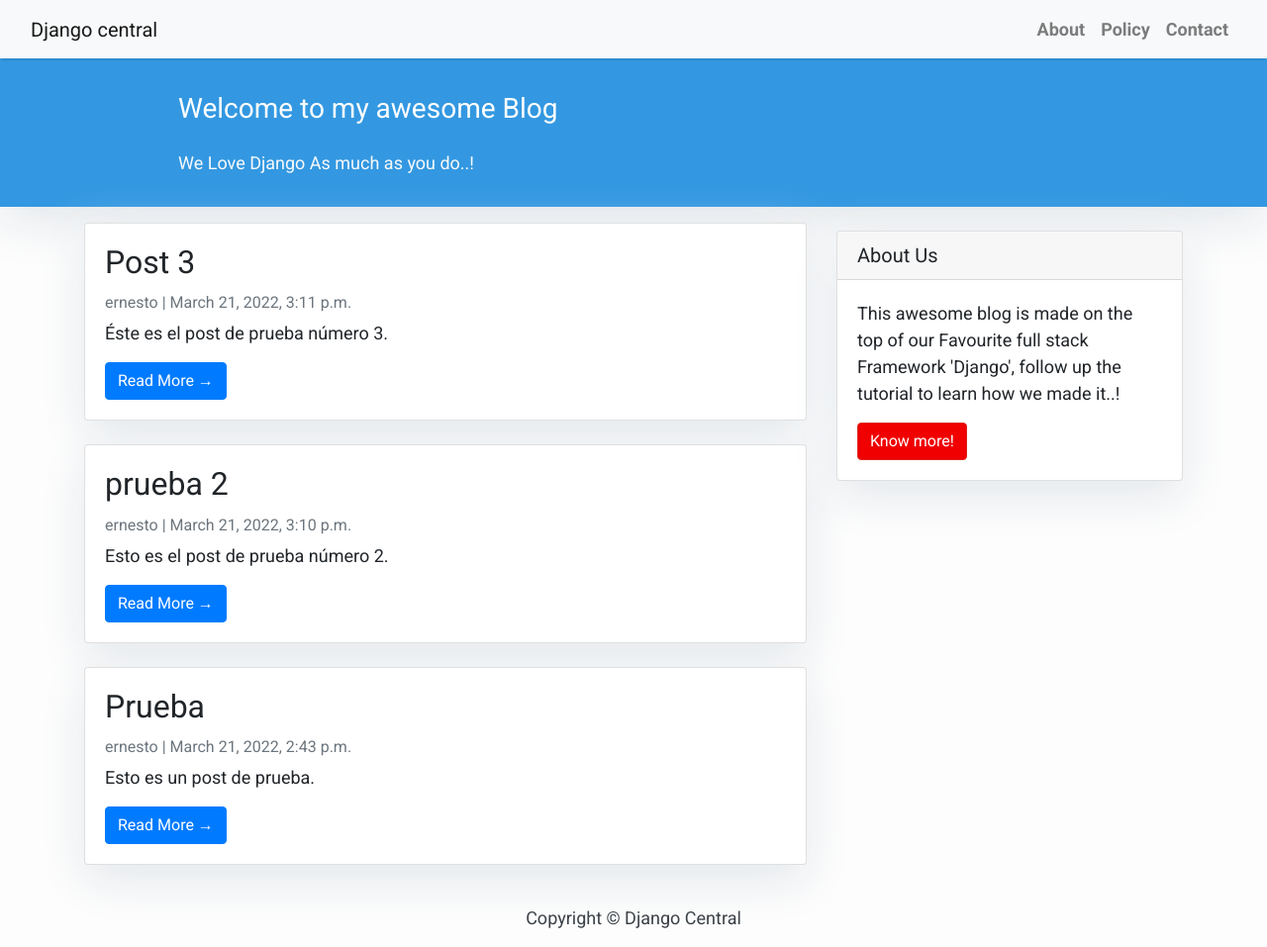
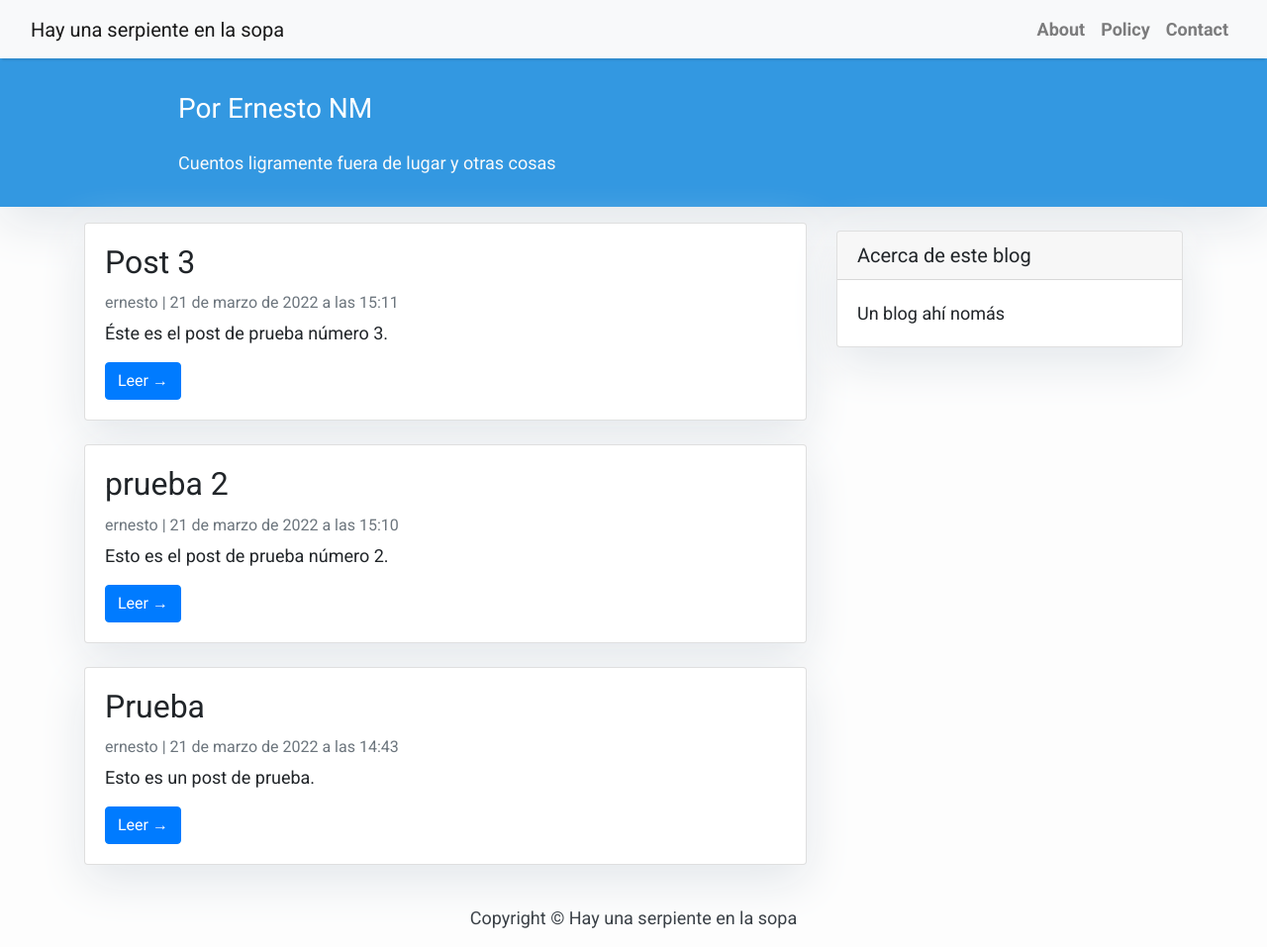
Before and after one commit to ErnestoNM/blog-husels, a Django app: page / in a window 1280 px wide. Shown: the whole page at 99% size. Run offline with Django 4.2, Linux system fonts and the light colour scheme; data comes from the database, SQL or seed files in the repository; some libraries are stand-ins or nearby versions.

Commit message:
Mejor personalizado

```diff
--- a/husels/blog/models.py
+++ b/husels/blog/models.py
@@ -9,12 +9,12 @@ STATUS = (
 )
 
 class Post(models.Model):
-    title = models.CharField(max_length=200, unique=True)
+    title = models.CharField(max_length=200, unique=True, verbose_name='Título')
     slug = models.SlugField(max_length=200, unique=True)
     author = models.ForeignKey(User, on_delete= models.CASCADE,related_name='blog_posts')
     updated_on = models.DateTimeField(auto_now= True)
     content = models.TextField()
-    created_on = models.DateTimeField(auto_now_add=True)
+    created_on = models.DateTimeField(auto_now_add=True, verbose_name='Fecha de creación')
     status = models.IntegerField(choices=STATUS, default=0)
 
     class Meta:
--- a/husels/husels/settings.py
+++ b/husels/husels/settings.py
@@ -106,7 +106,7 @@ AUTH_PASSWORD_VALIDATORS = [
 # Internationalization
 # https://docs.djangoproject.com/en/4.0/topics/i18n/
 
-LANGUAGE_CODE = 'en-us'
+LANGUAGE_CODE = 'es'
 
 TIME_ZONE = 'UTC'
 
--- a/husels/husels/urls.py
+++ b/husels/husels/urls.py
@@ -17,6 +17,6 @@ from django.contrib import admin
 from django.urls import path, include
 
 urlpatterns = [
+    path('admin/', admin.site.urls),
     path('', include('blog.urls')),
-    path('admin/', admin.site.urls),
 ]
--- a/husels/templates/base.html
+++ b/husels/templates/base.html
@@ -1,7 +1,7 @@
 <!DOCTYPE html>
 <html>
     <head>
-        <title>Django Central</title>
+        <title>Hay una serpiente en la sopa</title>
         <link href="https://fonts.googleapis.com/css?family=Roboto:400,700"
               rel="stylesheet">
         <meta name="google" content="notranslate" />
@@ -38,7 +38,7 @@
         <nav class="navbar navbar-expand-lg navbar-light bg-light shadow"
              id="mainNav">
             <div class="container-fluid">
-                <a class="navbar-brand" href="{% url 'home' %}">Django central</a>
+                <a class="navbar-brand" href="{% url 'home' %}">Hay una serpiente en la sopa</a>
                 <button class="navbar-toggler navbar-toggler-right"
                         type="button"
                         data-toggle="collapse"
@@ -69,7 +69,7 @@
         <!-- Footer -->
         <footer class="py-3 bg-grey">
             <p class="m-0 text-dark text-center ">
-                Copyright &copy; Django Central
+                Copyright &copy; Hay una serpiente en la sopa
             </p>
         </footer>
     </body>
--- a/husels/templates/index.html
+++ b/husels/templates/index.html
@@ -21,10 +21,8 @@
             <div class="row">
                 <div class=" col-md-8 col-md-10 mx-auto">
                     <div class="site-heading">
-                        <h3 class=" site-heading my-4 mt-3 text-white">Welcome to my awesome Blog</h3>
-                        <p class="text-light">
-                            We Love Django As much as you do..! &nbsp
-                        </p>
+                        <h3 class=" site-heading my-4 mt-3 text-white">Por Ernesto NM</h3>
+                        <p class="text-light">Cuentos ligramente fuera de lugar y otras cosas &nbsp</p>
                     </div>
                 </div>
             </div>
@@ -44,7 +42,7 @@
                             <p class="card-text">
                                 {{ post.content|slice:":200" }}
                             </p>
-                            <a href="{% url 'post_detail' post.slug  %}" class="btn btn-primary">Read More &rarr;</a>
+                            <a href="{% url 'post_detail' post.slug  %}" class="btn btn-primary">Leer &rarr;</a>
                         </div>
                     </div>
                 {% endfor %}
--- a/husels/templates/sidebar.html
+++ b/husels/templates/sidebar.html
@@ -8,13 +8,14 @@
     <!-- Sidebar Widgets Column -->
     <div class="col-md-4 float-right ">
         <div class="card my-4">
-            <h5 class="card-header">About Us</h5>
+            <h5 class="card-header">Acerca de este blog</h5>
             <div class="card-body">
                 <p class="card-text">
-                    This awesome blog is made on the top of our Favourite full stack Framework 'Django', follow up the tutorial to learn how we made it..!
+                    Un blog ahí nomás
                 </p>
+                <!--
                 <a href="https://djangocentral.com/building-a-blog-application-with-django"
-                   class="btn btn-danger">Know more!</a>
+                   class="btn btn-danger">Know more!</a>-->
             </div>
         </div>
     </div>
```
